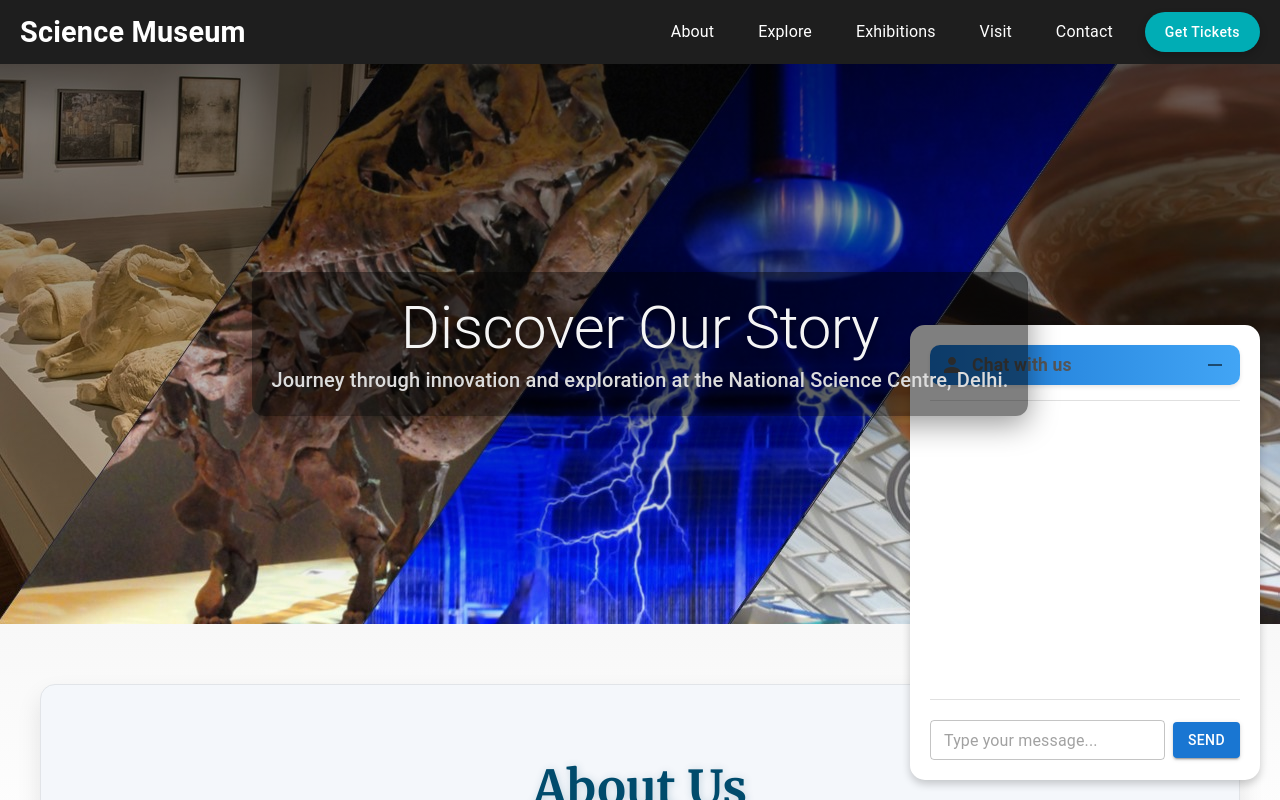
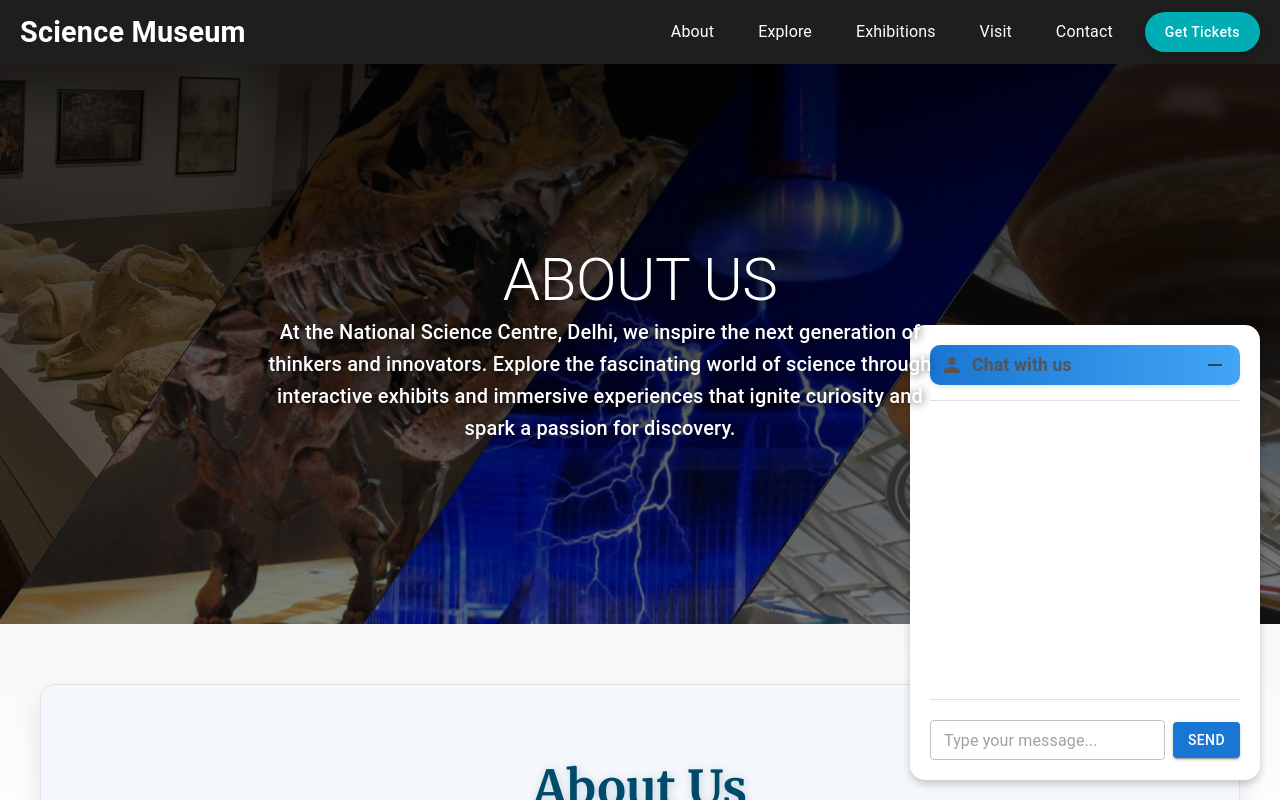
Before and after one commit to AbhayAnandJha-tech/last_museum-website, a React (Create React App) app: page /about in a window 1280 px wide. Shown: the top 800 px of the page. Built offline with nearby package versions, Linux system fonts and the light colour scheme.

Commit message:
about logo

```diff
--- a/src/components/AboutHeroSection.css
+++ b/src/components/AboutHeroSection.css
@@ -1,68 +1,67 @@
 .about-hero-section {
   position: relative;
+  width: 100%;
   height: 70vh;
   display: flex;
   align-items: center;
   justify-content: center;
-  overflow: hidden;
-  background-color: #1c1c1c;
+  margin-bottom: 50px;
 }
 
 .about-hero-bg {
-  width: 100%;
-  height: 100%;
-  object-fit: cover;
-  transition: transform 0.5s ease-in-out;
-}
-
-.about-hero-bg:hover {
-  transform: scale(1.05);
+  filter: brightness(0.5); /* Darkens the background image */
 }
 
 .about-hero-content {
   max-width: 800px;
-  padding: 20px;
-  background: rgba(0, 0, 0, 0.5);
-  border-radius: 12px;
-  box-shadow: 0 8px 30px rgba(0, 0, 0, 0.4);
+  color: #ffffff;
+  text-shadow: 1px 1px 8px rgba(0, 0, 0, 0.6); /* Makes text more readable */
 }
 
 .about-hero-title {
-  font-size: 2.8rem;
-  font-weight: bold;
-  color: #f5f5f5;
-  text-shadow: 2px 2px 10px rgba(0, 0, 0, 0.4);
-  line-height: 1.2;
   font-family: "Merriweather", serif;
+  font-size: 3.5rem; /* Adjust size based on screen */
+  font-weight: 700;
+  margin-bottom: 20px;
+  text-transform: uppercase;
+  text-shadow: 2px 2px 10px rgba(0, 0, 0, 0.5);
 }
 
 .about-hero-subtitle {
-  font-size: 1.3rem;
-  color: #dcdcdc;
-  line-height: 1.6;
   font-family: "Lato", sans-serif;
+  font-size: 1.25rem; /* Adjust size based on screen */
+  line-height: 1.7;
+  font-weight: 300;
+  max-width: 90%;
+  margin: 0 auto;
+  text-align: center;
+  padding: 0 20px;
 }
 
 @media (max-width: 768px) {
-  .about-hero-title {
-    font-size: 2.2rem;
-  }
-
-  .about-hero-subtitle {
-    font-size: 1.1rem;
-  }
-}
-
-@media (max-width: 480px) {
   .about-hero-section {
-    height: 60vh;
+    height: 50vh;
   }
 
   .about-hero-title {
-    font-size: 1.8rem;
+    font-size: 2.5rem;
   }
 
   .about-hero-subtitle {
     font-size: 1rem;
   }
 }
+
+@media (max-width: 480px) {
+  .about-hero-section {
+    height: 45vh;
+  }
+
+  .about-hero-title {
+    font-size: 2rem;
+  }
+
+  .about-hero-subtitle {
+    font-size: 0.9rem;
+  }
+}
--- a/src/components/AboutHeroSection.js
+++ b/src/components/AboutHeroSection.js
@@ -2,7 +2,7 @@
 import { Typography } from "@material-ui/core";
 import { motion } from "framer-motion";
 import "./AboutHeroSection.css";
-import aboutheroimage from "/public/about.jpg";
+import aboutheroimage from "../assets/bgimage/about.jpg";
 
 const AboutHeroSection = () => {
   return (
@@ -11,26 +11,34 @@
       <div className="absolute inset-0 w-full h-full overflow-hidden">
         <img
           src={aboutheroimage}
-          alt="Science Museum Hero"
+          alt="National Science Centre"
           className="w-full h-full object-cover about-hero-bg"
         />
-        <div className="absolute inset-0 bg-gradient-to-b from-black to-transparent opacity-60"></div>
+        <div className="absolute inset-0 bg-gradient-to-b from-black to-transparent opacity-70"></div>
       </div>
 
       {/* Hero Content */}
-      <div className="relative z-10 text-center text-white px-4">
+      <div className="relative z-10 text-center text-white px-6 md:px-12 lg:px-24">
         <motion.div
-          initial={{ opacity: 0, y: 30 }}
+          initial={{ opacity: 0, y: 50 }}
           animate={{ opacity: 1, y: 0 }}
-          transition={{ duration: 1 }}
+          transition={{ duration: 1.2, ease: "easeOut" }}
           className="about-hero-content"
         >
-          <Typography variant="h2" className="about-hero-title mb-4">
-            Discover Our Story
+          <Typography
+            variant="h2"
+            className="about-hero-title mb-4 font-bold tracking-wide leading-tight"
+          >
+            About Us
           </Typography>
-          <Typography variant="h6" className="about-hero-subtitle mb-6">
-            Journey through innovation and exploration at the National Science
-            Centre, Delhi.
+          <Typography
+            variant="h6"
+            className="about-hero-subtitle mb-6 text-lg md:text-xl lg:text-2xl leading-relaxed"
+          >
+            At the National Science Centre, Delhi, we inspire the next
+            generation of thinkers and innovators. Explore the fascinating world
+            of science through interactive exhibits and immersive experiences
+            that ignite curiosity and spark a passion for discovery.
           </Typography>
         </motion.div>
       </div>
--- a/src/pages/about.js
+++ b/src/pages/about.js
@@ -1,6 +1,7 @@
 import React from "react";
 import AboutHeroSection from "../components/AboutHeroSection";
 import "./about.css";
+import aboutLogo from "../assets/bgimage/aboutlogo.jpg";
 
 const About = () => {
   return (
@@ -19,11 +20,7 @@
 
         <div className="about-content">
           <section className="about-section">
-            <img
-              src="C:\Projects\SIH_2024\Backup\u...._museum-website\museum-website\src\images"
-              alt="Science Centre"
-              className="about-image"
-            />
+            <img src="aboutLogo" alt="Science Centre" className="about-image" />
             <p>
               Established in 1992, the Centre serves as a beacon of knowledge
               and innovation, drawing in visitors from around the globe,
```
Also changed, not shown: src/assets/bgimage/about.jpg (renamed from public/about.jpg), src/assets/bgimage/aboutlogo.jpg (added).
